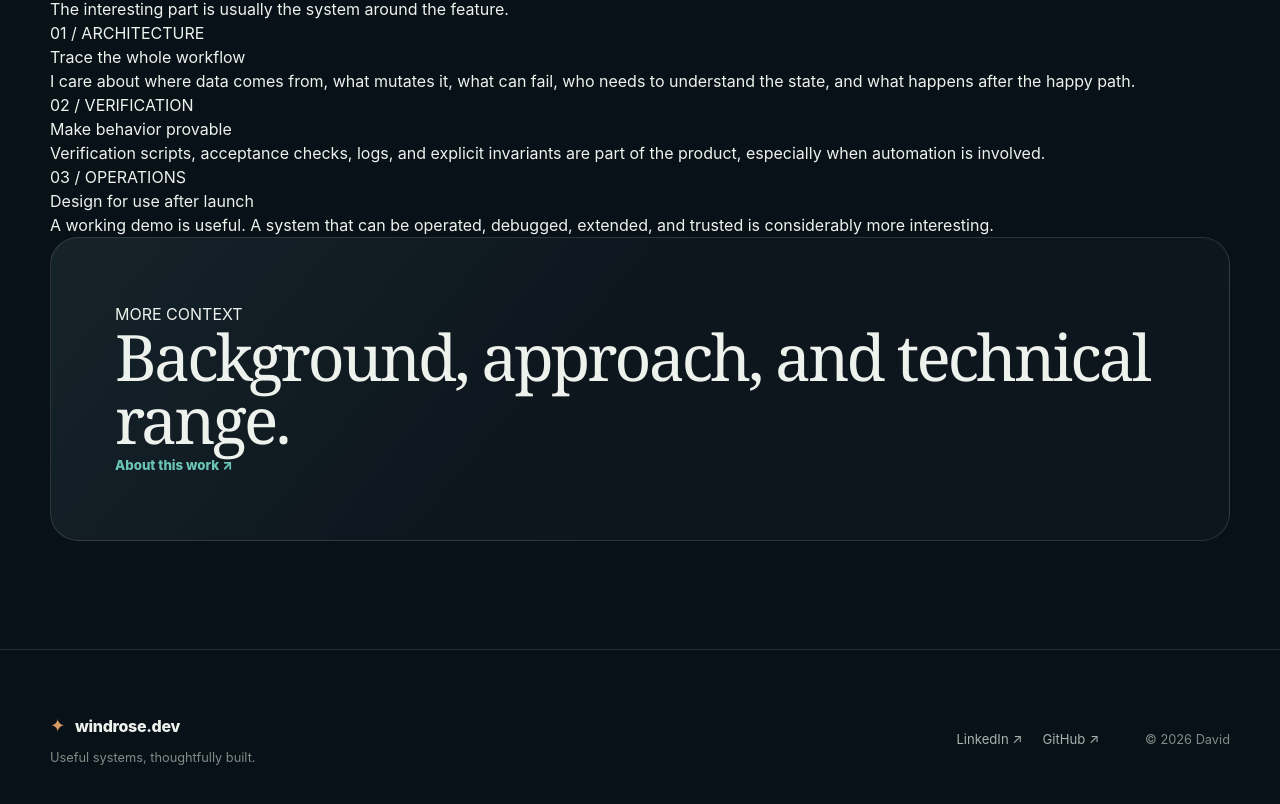
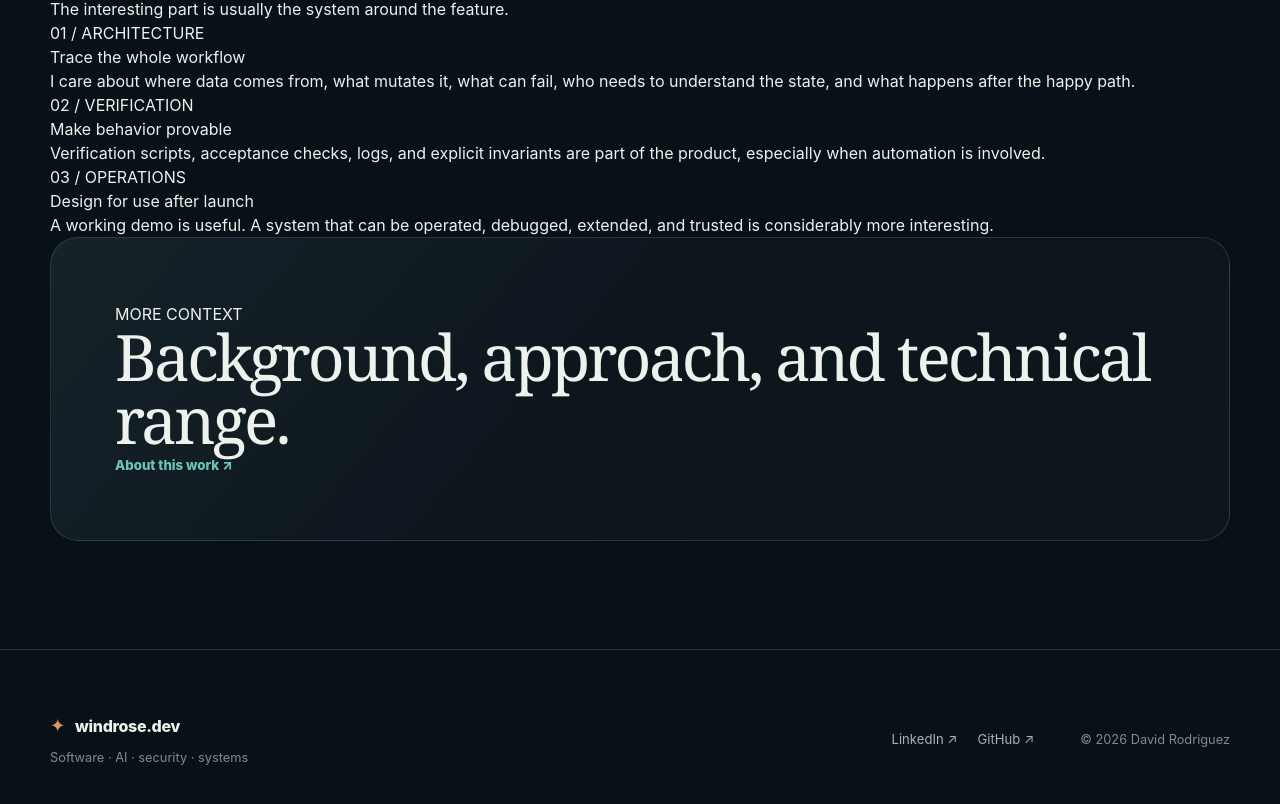
Before and after one commit to drod1107/windrose-portfolio, a React (Vite) app: page / in a window 1280 px wide. Shown: the part 2789-3593 px from the top of the page. Built offline with nearby package versions, Linux system fonts and the light colour scheme.

Commit message:
Refine technical portfolio: src/components/Layout/Footer.tsx

```diff
--- a/src/components/Layout/Footer.tsx
+++ b/src/components/Layout/Footer.tsx
@@ -7,27 +7,23 @@ export default function Footer() {
             <span className="brand-mark" aria-hidden="true">✦</span>
             windrose.dev
           </span>
-          <p>Useful systems, thoughtfully built.</p>
+          <p>Software · AI · security · systems</p>
         </div>
 
         <div className="footer-links">
           <a
-            href="https://www.linkedin.com/in/davidwindrose/"
+            href="https://www.linkedin.com/in/david-windrose"
             target="_blank"
             rel="noreferrer"
           >
             LinkedIn ↗
           </a>
-          <a
-            href="https://github.com/drod1107"
-            target="_blank"
-            rel="noreferrer"
-          >
+          <a href="https://github.com/drod1107" target="_blank" rel="noreferrer">
             GitHub ↗
           </a>
         </div>
 
-        <p className="footer-meta">© {new Date().getFullYear()} David</p>
+        <p className="footer-meta">© {new Date().getFullYear()} David Rodriguez</p>
       </div>
     </footer>
   );
```
